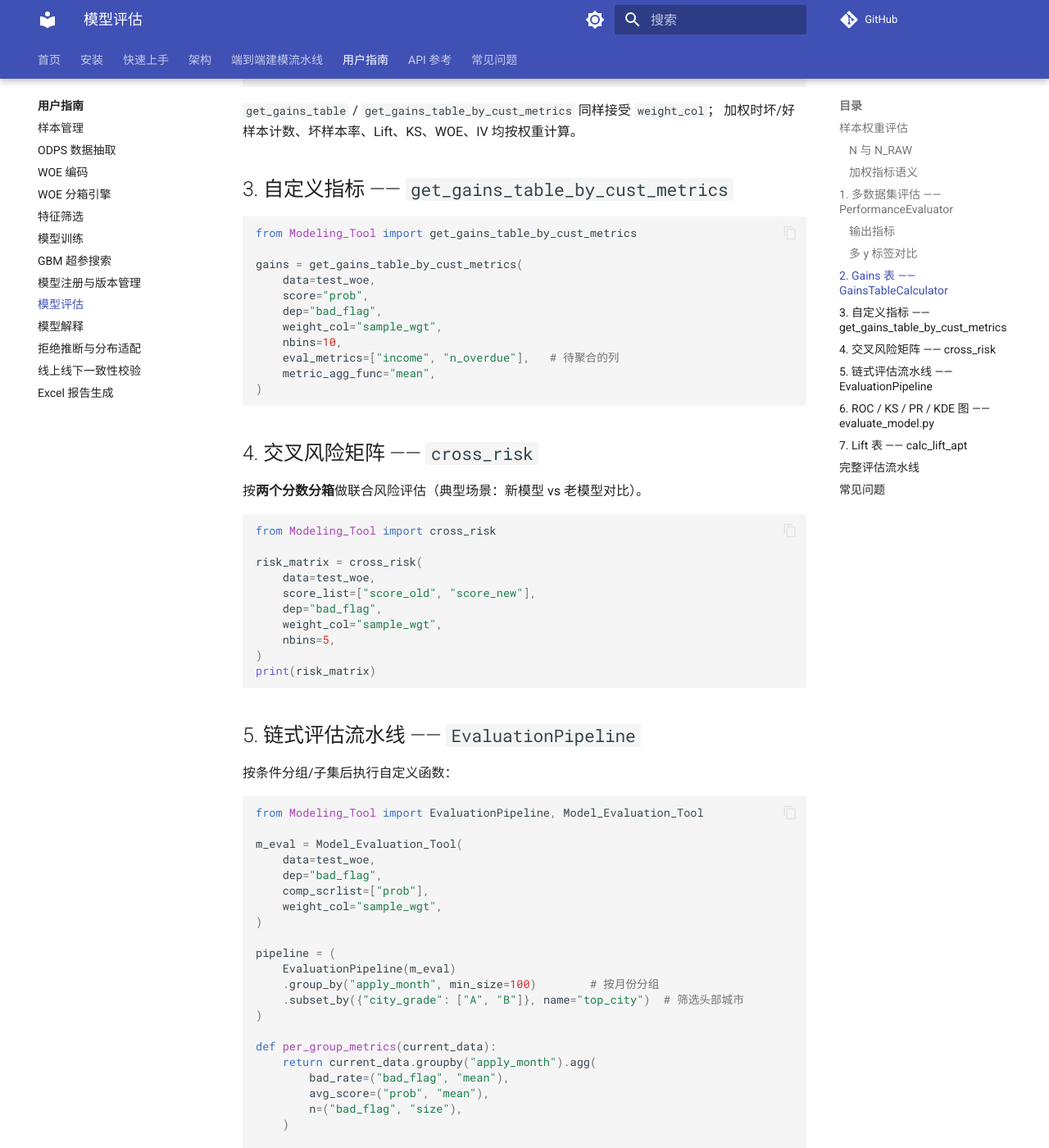
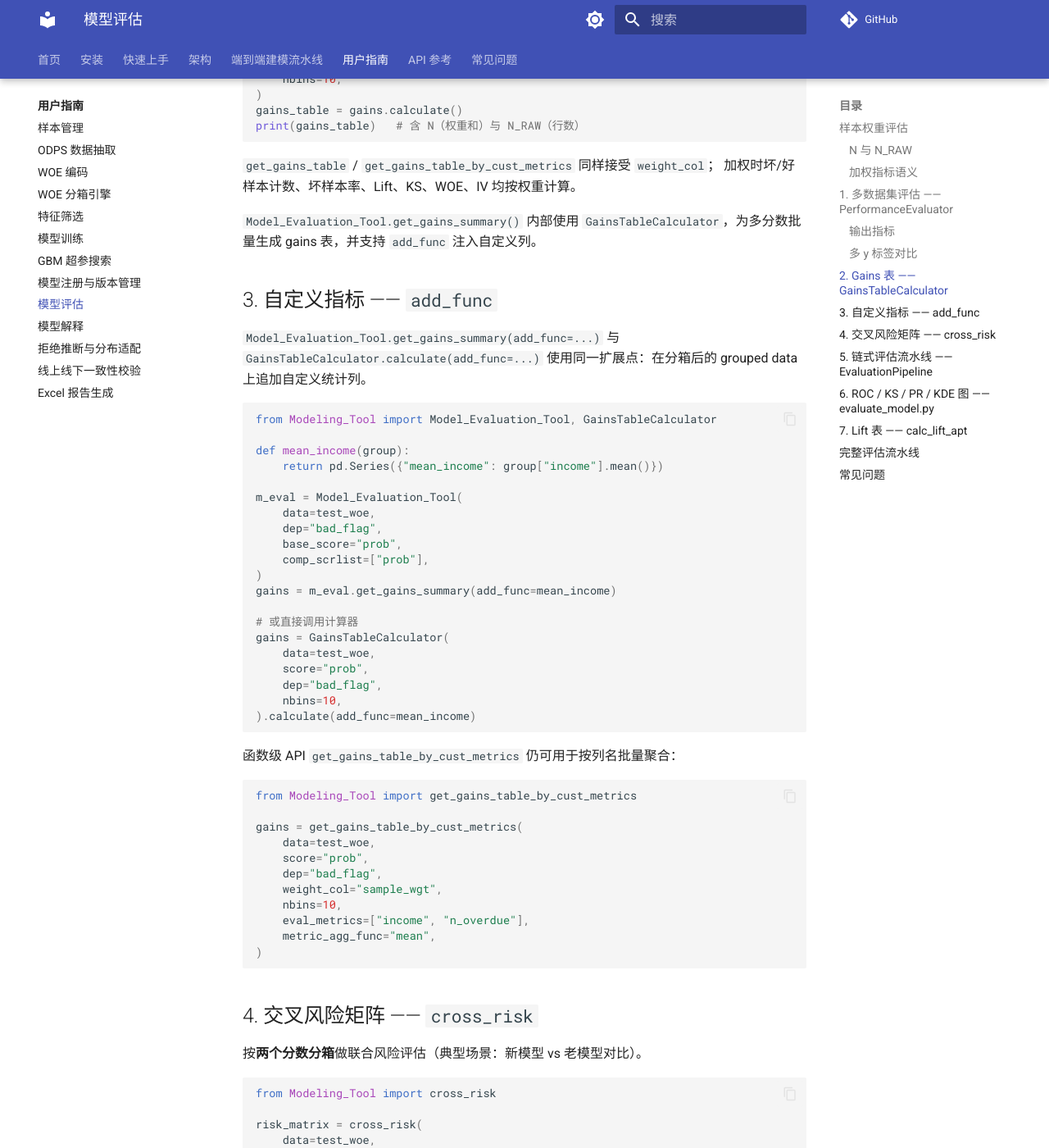
Before and after one commit to Kyle-J-Sun/SuperModelingFactory_doc, an MkDocs documentation site: the page built from docs/guides/eval.md, in a window 1280 px wide and 1400 px high, scrolled down 2951 px. Shown: the whole window at 82% size. Built offline with MkDocs 1.6.1 and Material for MkDocs 9.7.7, drawn with Linux system fonts in a browser that asks for light colours; comment, search, counter and statistics services are not loaded; some of the changed text lies outside the part shown.

Commit message:
docs(eval): document evaluation tool engine wrappers
Co-authored-by: Cursor <cursoragent@cursor.com>

````diff
--- a/docs/guides/eval.md
+++ b/docs/guides/eval.md
@@ -94,6 +94,8 @@ print(perf[["tgt_name", "index", "KS", "AUC"]])
 
 > 传单个 `str`（如 `tgt_name="bad_flag"`）时行为不变，输出不含 `tgt_name` 列（向后兼容）。
 
+`Model_Evaluation_Tool.model_perf_compare()` 是对 `PerformanceEvaluator` 的高层封装，会按 `base_score + comp_scrlist` 批量比较 OOT 性能并附加 `score_name` 列。
+
 ## 2. Gains 表 —— `GainsTableCalculator`
 
 按分数分箱的收益表，是业务方最熟悉的报表形式。
@@ -116,7 +118,36 @@ print(gains_table)   # 含 N（权重和）与 N_RAW（行数）
 `get_gains_table` / `get_gains_table_by_cust_metrics` 同样接受 `weight_col`；
 加权时坏/好样本计数、坏样本率、Lift、KS、WOE、IV 均按权重计算。
 
-## 3. 自定义指标 —— `get_gains_table_by_cust_metrics`
+`Model_Evaluation_Tool.get_gains_summary()` 内部使用 `GainsTableCalculator`，为多分数批量生成 gains 表，并支持 `add_func` 注入自定义列。
+
+## 3. 自定义指标 —— `add_func`
+
+`Model_Evaluation_Tool.get_gains_summary(add_func=...)` 与 `GainsTableCalculator.calculate(add_func=...)` 使用同一扩展点：在分箱后的 grouped data 上追加自定义统计列。
+
+```python
+from Modeling_Tool import Model_Evaluation_Tool, GainsTableCalculator
+
+def mean_income(group):
+    return pd.Series({"mean_income": group["income"].mean()})
+
+m_eval = Model_Evaluation_Tool(
+    data=test_woe,
+    dep="bad_flag",
+    base_score="prob",
+    comp_scrlist=["prob"],
+)
+gains = m_eval.get_gains_summary(add_func=mean_income)
+
+# 或直接调用计算器
+gains = GainsTableCalculator(
+    data=test_woe,
+    score="prob",
+    dep="bad_flag",
+    nbins=10,
+).calculate(add_func=mean_income)
+```
+
+函数级 API `get_gains_table_by_cust_metrics` 仍可用于按列名批量聚合：
 
 ```python
 from Modeling_Tool import get_gains_table_by_cust_metrics
@@ -127,7 +158,7 @@ gains = get_gains_table_by_cust_metrics(
     dep="bad_flag",
     weight_col="sample_wgt",
     nbins=10,
-    eval_metrics=["income", "n_overdue"],   # 待聚合的列
+    eval_metrics=["income", "n_overdue"],
     metric_agg_func="mean",
 )
 ```
````
